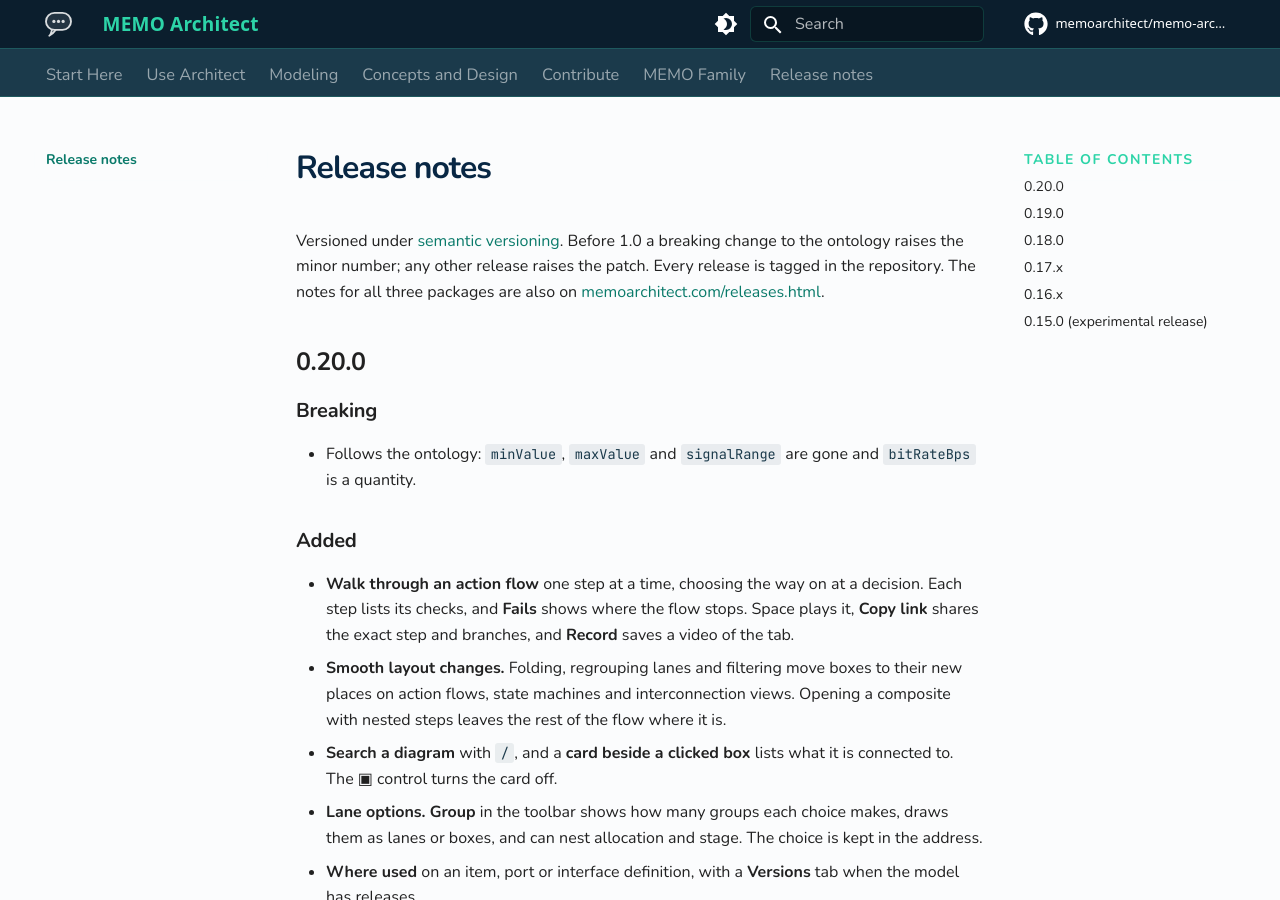
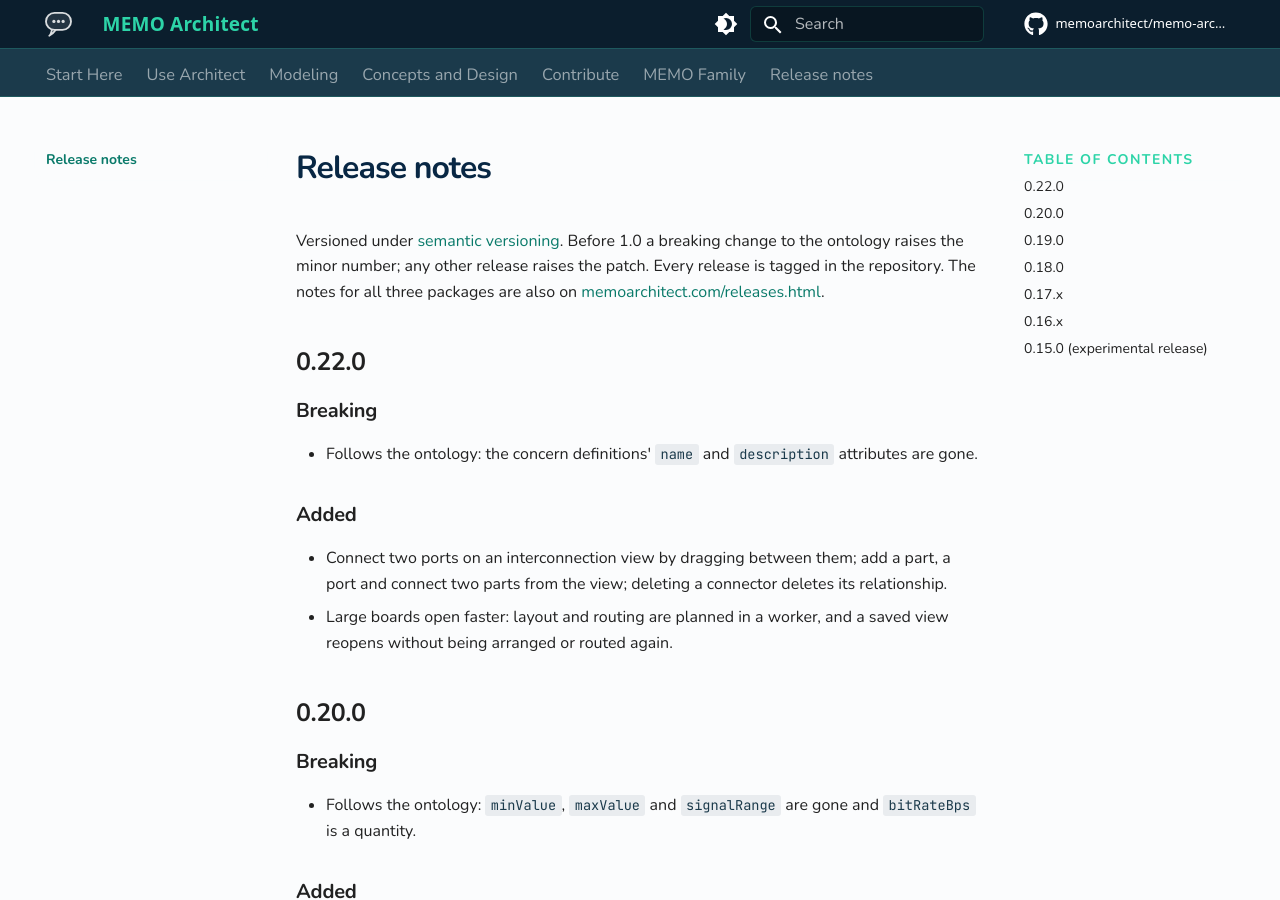
Before and after one commit to memoarchitect/memo-architect, an MkDocs documentation site: the page built from docs/src/release-notes.md, in a window 1280 px wide and 900 px high. Built offline with MkDocs 1.6.1 and Material for MkDocs 9.7.7, drawn with Linux system fonts in a browser that asks for light colours; comment, search, counter and statistics services are not loaded.

Commit message:
release: 0.22.0
Co-Authored-By: Claude Sonnet 5.5 <noreply@anthropic.com>

```diff
--- a/docs/src/release-notes.md
+++ b/docs/src/release-notes.md
@@ -1,6 +1,17 @@
 # Release notes
 
 Versioned under [semantic versioning](https://semver.org/). Before 1.0 a breaking change to the ontology raises the minor number; any other release raises the patch. Every release is tagged in the repository. The notes for all three packages are also on [memoarchitect.com/releases.html](https://memoarchitect.com/releases.html).
+
+## 0.22.0
+
+### Breaking
+
+- Follows the ontology: the concern definitions' `name` and `description` attributes are gone.
+
+### Added
+
+- Connect two ports on an interconnection view by dragging between them; add a part, a port and connect two parts from the view; deleting a connector deletes its relationship.
+- Large boards open faster: layout and routing are planned in a worker, and a saved view reopens without being arranged or routed again.
 
 ## 0.20.0
 
--- a/docs/src/users/installation.md
+++ b/docs/src/users/installation.md
@@ -20,7 +20,7 @@ The build compiles Architect against the exact `@memoarchitect/tools` and
 separate `memo-meta` sibling workspace when changing all three together.
 
 Architect, Tools and the Ontology are released together and share a version
-number (0.21.0 at the time of writing). Keep the three on the same release:
+number (0.22.0 at the time of writing). Keep the three on the same release:
 `memo-architect upgrade <version>` moves a project to one release of all three
 and re-locks it.
 
--- a/package.json
+++ b/package.json
@@ -1,6 +1,6 @@
 {
   "name": "@memoarchitect/architect",
-  "version": "0.21.0",
+  "version": "0.22.0",
   "description": "MEMO Architect — interactive workbench and distributable viewer for medical device systems engineering",
   "type": "module",
   "bin": {
@@ -45,8 +45,8 @@
     "test:browser": "playwright test"
   },
   "dependencies": {
-    "@memoarchitect/ontology": "0.21.0",
-    "@memoarchitect/tools": "0.21.0",
+    "@memoarchitect/ontology": "0.22.0",
+    "@memoarchitect/tools": "0.22.0",
     "class-variance-authority": "^0.7.1",
     "clsx": "^2.1.1",
     "commander": "^12.1.0",
--- a/pyproject.toml
+++ b/pyproject.toml
@@ -1,6 +1,6 @@
 [project]
 name = "memo-architect-docs"
-version = "0.21.0"
+version = "0.22.0"
 description = "Documentation for MEMO Architect"
 requires-python = ">=3.10"
 dependencies = [
```
Also changed, not shown: README.md (+1 -1 lines), docs/src/index.md (+1 -1 lines), 1 other file.
